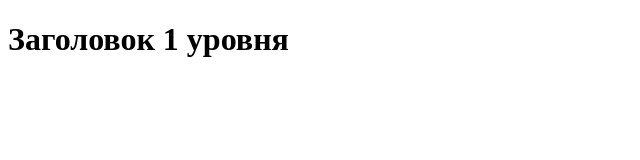
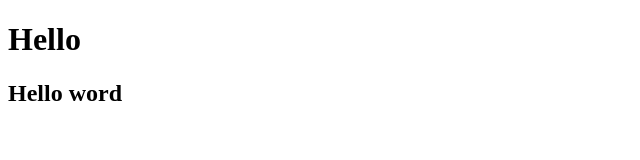
Before and after one commit to SASHA-NIKOL/test_repo, a plain HTML site: page index.html in a window 1280 px wide. Shown: the whole page, without its empty margins (0-640 px from the left). Drawn offline with Linux system fonts and the light colour scheme.

```diff
--- a/index.html
+++ b/index.html
@@ -6,6 +6,7 @@
     <title>Document</title>
 </head>
 <body>
-    <h1>Заголовок 1 уровня</h1>
+    <h1>Hello</h1>
+    <h2>Hello word</h2>
 </body>
 </html>
```
